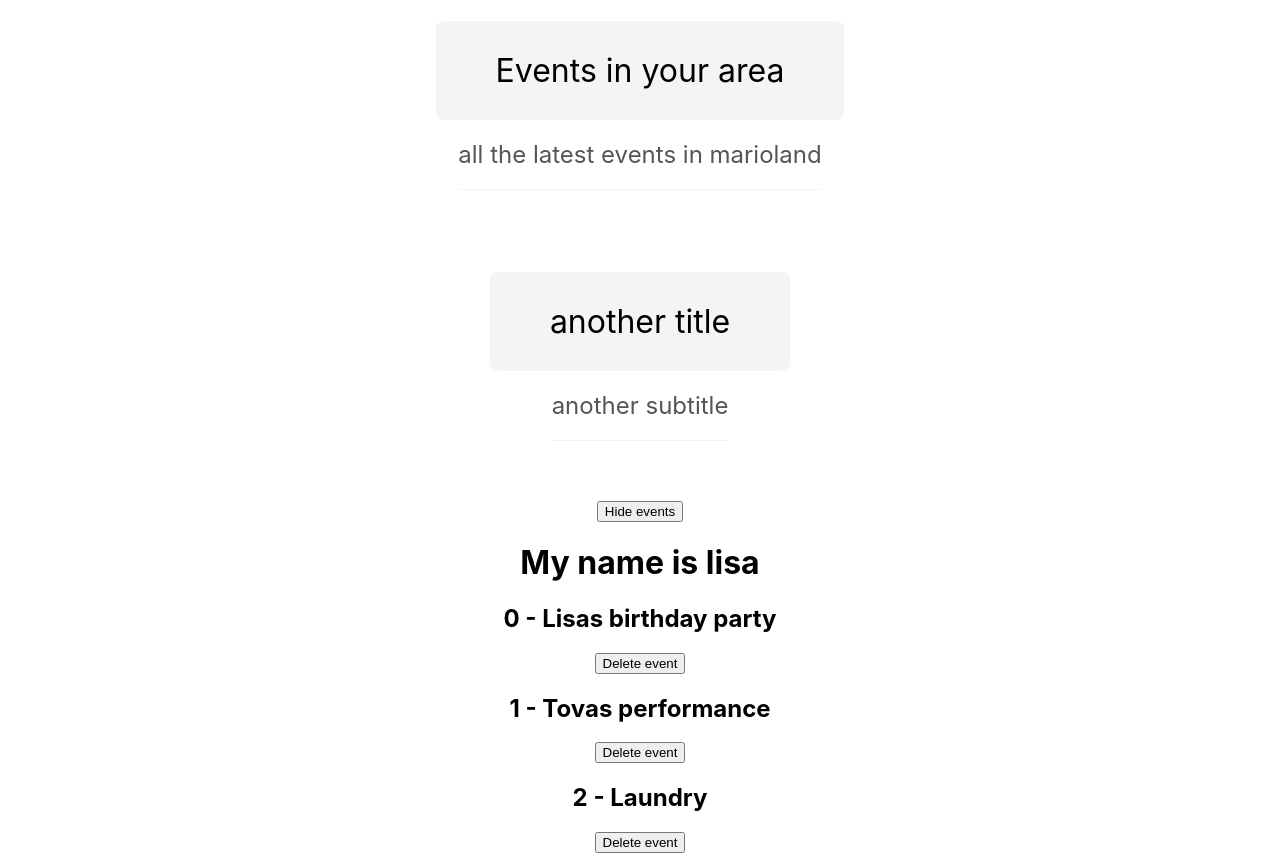
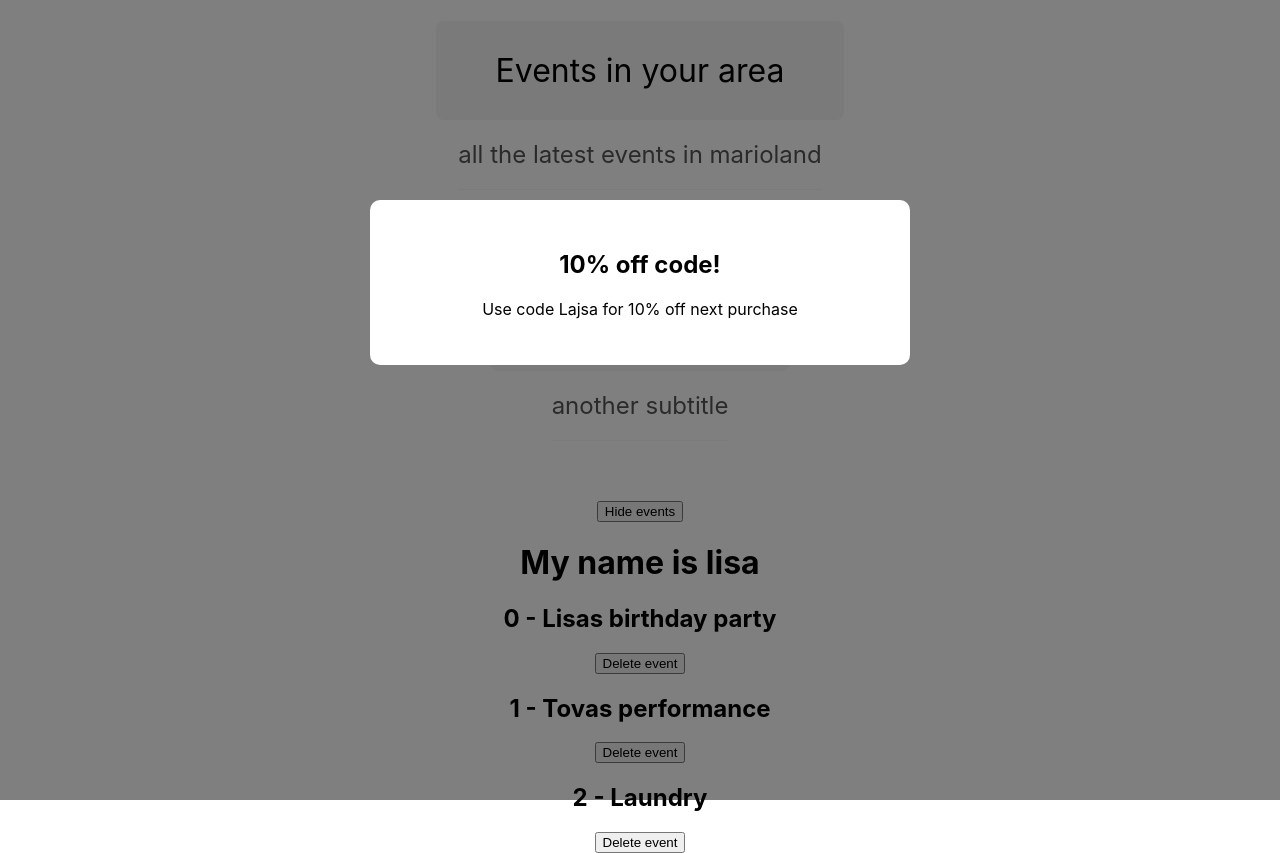
Before and after one commit to lisamaliqi/NetNinjaNotes_React_and_Firebase, a React (Vite) app in the folder 4.components-and-props/: page / in a window 1280 px wide. Built offline with nearby package versions, Linux system fonts and the light colour scheme.

Commit message:
creating a simple modal with styling

```diff
--- a/4.components-and-props/src/App.tsx
+++ b/4.components-and-props/src/App.tsx
@@ -3,6 +3,7 @@
 import React, { useState } from "react";
 import Title from "./components/Title";
 import './app.css'
+import Modal from "./components/Modal";
 
 function App() {
     //This option changes the name in the console, but not the dom, this is because we need to use states
@@ -85,6 +86,8 @@ function App() {
                     </React.Fragment>
                 );
             })}
+
+            <Modal />
         </div>
     )
 };
--- /dev/null
+++ b/4.components-and-props/src/components/Modal.css
@@ -0,0 +1,16 @@
+.modal-backdrop {
+    position: fixed;
+    top: 0;
+    left: 0;
+    width: 100%;
+    height: 100%;
+    background: rgba(0, 0, 0, 0.5);
+}
+
+.modal {
+    padding: 30px;
+    max-width: 480px;
+    margin: 200px auto;
+    background: #fff;
+    border-radius: 10px;
+}
--- /dev/null
+++ b/4.components-and-props/src/components/Modal.tsx
@@ -0,0 +1,13 @@
+import React from 'react'
+import './Modal.css'
+
+export default function Modal() {
+  return (
+    <div className='modal-backdrop'>
+        <div className="modal">
+            <h2>10% off code!</h2>
+            <p>Use code Lajsa for 10% off next purchase</p>
+        </div>
+    </div>
+  )
+};
```
